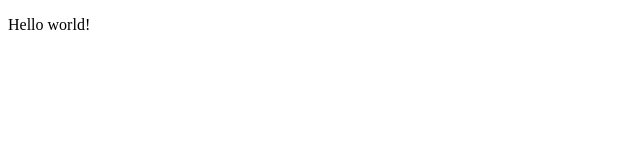
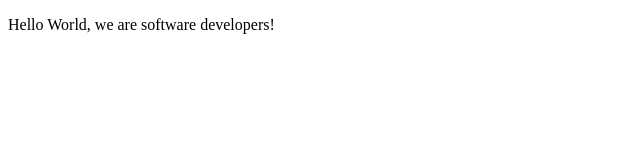
Before and after one commit to sajid-munawar/Francis_Sajid_coding_pair, a plain HTML site: page index.html in a window 1280 px wide. Shown: the whole page, without its empty margins (0-640 px from the left). Drawn offline with Linux system fonts and the light colour scheme.

Commit message:
Edited file

```diff
--- a/index.html
+++ b/index.html
@@ -8,7 +8,7 @@
 </head>
 <body>
 <p>
-    Hello world!
+    Hello World, we are software developers!
 </p>
 </body>
 </html>
```
